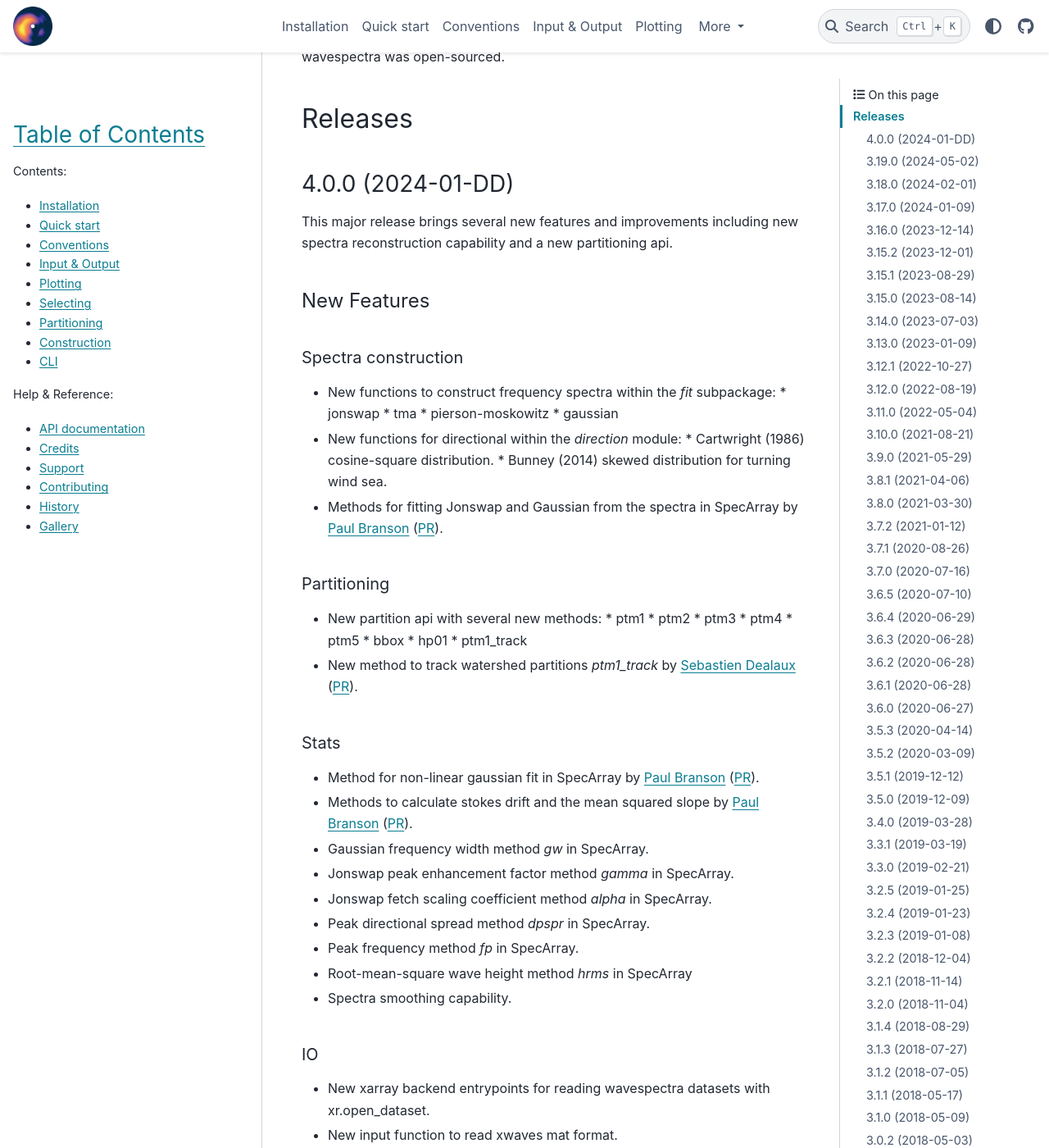
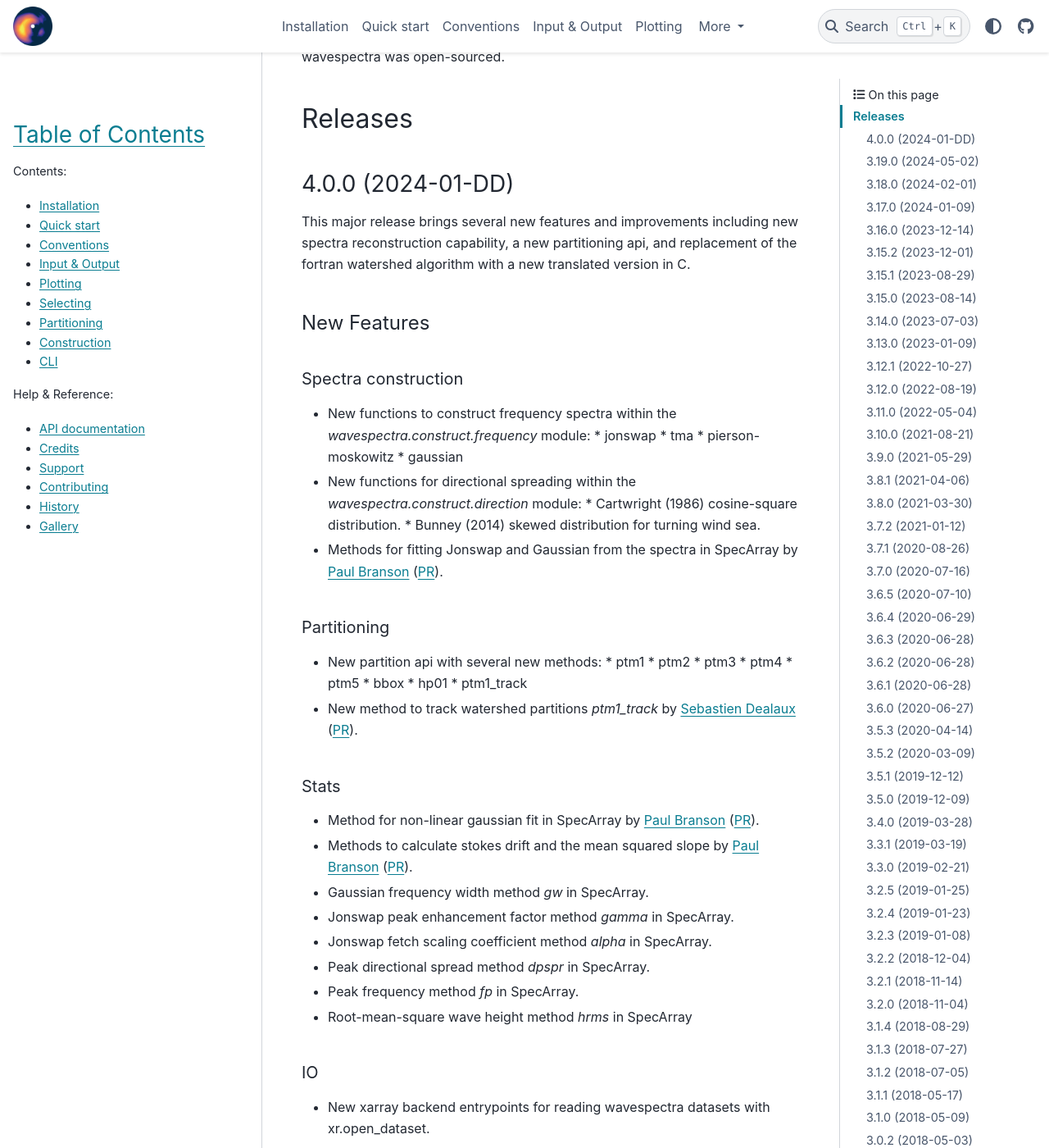
Before and after one commit to wavespectra/wavespectra, a Sphinx documentation site: the page built from docs/history.rst, in a window 1280 px wide and 1400 px high, scrolled down 285 px. Shown: the whole window at 82% size. Built offline with Sphinx 7.4.7 and the PyData theme 0.15.4, drawn with Linux system fonts in a browser that asks for light colours; some of the changed text lies outside the part shown.

Commit message:
Some last changes to docs and history

```diff
--- a/HISTORY.rst
+++ b/HISTORY.rst
@@ -17,19 +17,20 @@
 ___________________
 
 This major release brings several new features and improvements including new spectra
-reconstruction capability and a new partitioning api.
+reconstruction capability, a new partitioning api, and replacement of the fortran
+watershed algorithm with a new translated version in C.
 
 New Features
 ------------
 
 Spectra construction
 ~~~~~~~~~~~~~~~~~~~~
-* New functions to construct frequency spectra within the `fit` subpackage:
+* New functions to construct frequency spectra within the `wavespectra.construct.frequency` module:
   * jonswap
   * tma
   * pierson-moskowitz
   * gaussian
-* New functions for directional within the `direction` module:
+* New functions for directional spreading within the `wavespectra.construct.direction` module:
   * Cartwright (1986) cosine-square distribution.
   * Bunney (2014) skewed distribution for turning wind sea.
 * Methods for fitting Jonswap and Gaussian from the spectra in SpecArray by
@@ -61,7 +62,6 @@
 * Peak directional spread method `dpspr` in SpecArray.
 * Peak frequency method `fp` in SpecArray.
 * Root-mean-square wave height method `hrms` in SpecArray
-* Spectra smoothing capability.
 
 IO
 ~~~
@@ -74,9 +74,14 @@
 * New CLI to create netcdf file with integrated spectral parameters from spectra file.
 * New CLI to Partition and reconstruct spectra from file
 
+Other
+~~~~~
+* New Spectra smoothing capability.
 
 Internal Changes
 ----------------
+* Watershed partitioning algorithm translated from fortran to C, Fortran is no longer
+  required to install wavespectra.
 * SpecArray.partition now longer is a method but a namespace to access the different
   partitioning options.
 * Change ihmax default from 200 to 100 in specpart, options to redefine in partition
@@ -90,10 +95,10 @@
 
 Deprecation
 -----------
-* Depracate unused `wavespectra.core.utils.GAMMA` lambda function.
-* The `SpecArray.partition()` method now became a new namespace to access the different
-  partitioning options. The legacy `partition` method is now equivalent to
-  `spec.partition.ptm1()`.
+* Removed the unused `wavespectra.core.utils.GAMMA` lambda function.
+* Removed the deprecated `SpecArray.partition()` method; `SpecArray.partition` is now
+  a new namespace to access the different partitioning options. The legacy `partition`
+  method is now equivalent to `spec.partition.ptm1()` with the `ihmax` argument set to 200.
 
 .. _`Sebastien Dealaux`: https://github.com/seboceanum
 
```
Also changed, not shown: docs/quickstart.rst (+11 -0 lines).
